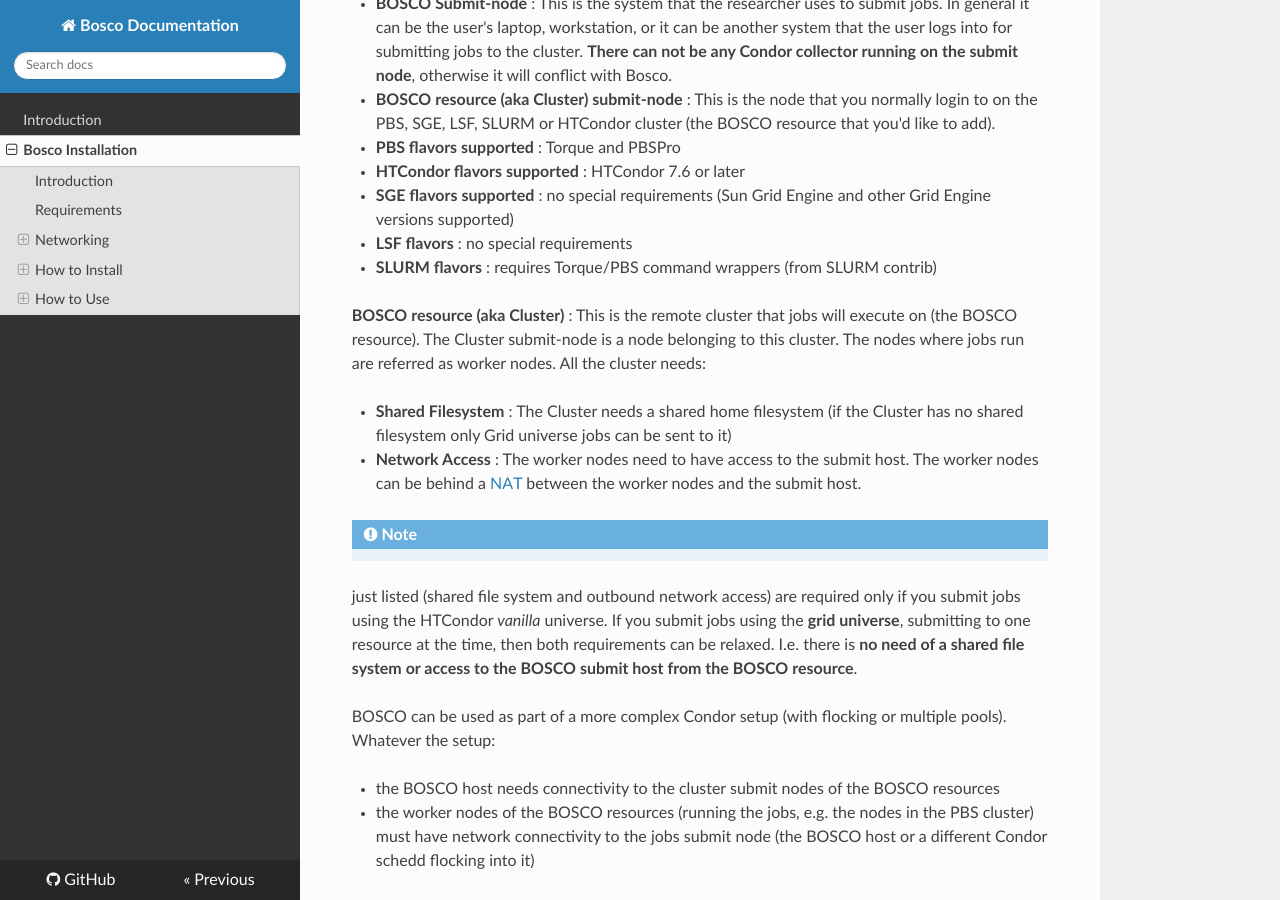
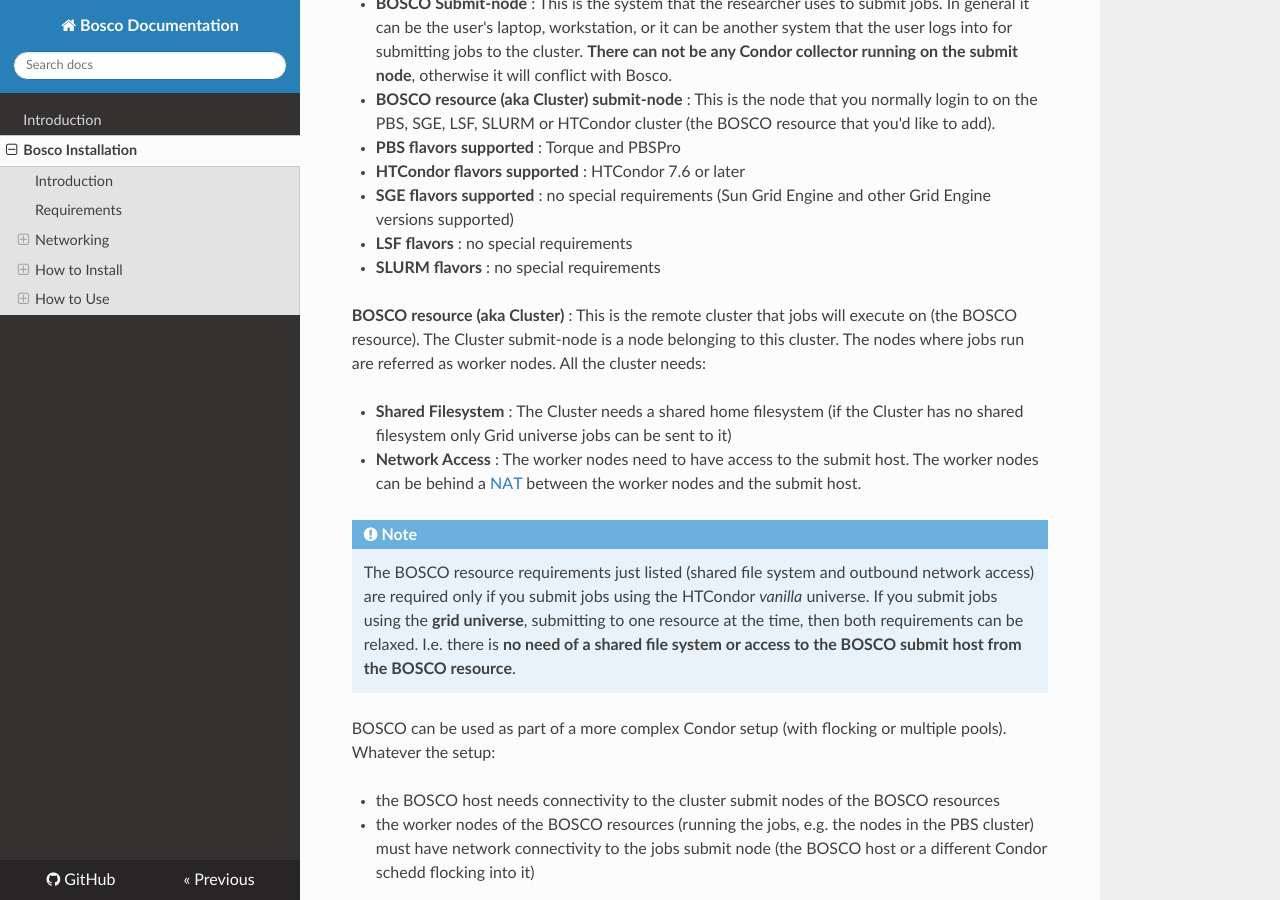
Before and after one commit to osg-bosco/docs, an MkDocs documentation site: the page built from docs/BoscoInstall.md, in a window 1280 px wide and 900 px high, scrolled down 904 px. Built offline with MkDocs 1.6.1, drawn with Linux system fonts in a browser that asks for light colours; nearby versions of some CDN libraries; old or Windows-style settings are respelled for this version of MkDocs.

Commit message:
Fixing note

```diff
--- a/docs/BoscoInstall.md
+++ b/docs/BoscoInstall.md
@@ -64,7 +64,7 @@
 :   no special requirements
 
   * **SLURM flavors**
-:   requires Torque/PBS command wrappers (from SLURM contrib)
+:   no special requirements
 
 **BOSCO resource (aka Cluster)**
 :   This is the remote cluster that jobs will execute on (the
@@ -78,13 +78,14 @@
  * **Network Access**
     :   The worker nodes need to have access to the submit host. The         worker nodes can be behind a         [NAT](https://en.wikipedia.org/wiki/Network_address_translation)         between the worker nodes and the submit host.
 
-!!! note The BOSCO resource requirements
-just listed (shared file system and outbound network access) are
-required only if you submit jobs using the HTCondor *vanilla* universe.
-If you submit jobs using the **grid universe**, submitting to one
-resource at the time, then both requirements can be relaxed. I.e. there
-is **no need of a shared file system or access to the BOSCO submit host
-from the BOSCO resource**.
+!!! note
+    The BOSCO resource requirements
+    just listed (shared file system and outbound network access) are
+    required only if you submit jobs using the HTCondor *vanilla* universe.
+    If you submit jobs using the **grid universe**, submitting to one
+    resource at the time, then both requirements can be relaxed. I.e. there
+    is **no need of a shared file system or access to the BOSCO submit host
+    from the BOSCO resource**.
 
 BOSCO can be used as part of a more complex Condor setup (with flocking
 or multiple pools). Whatever the setup:
```
